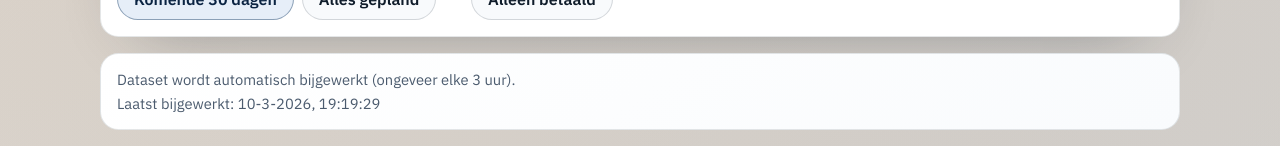
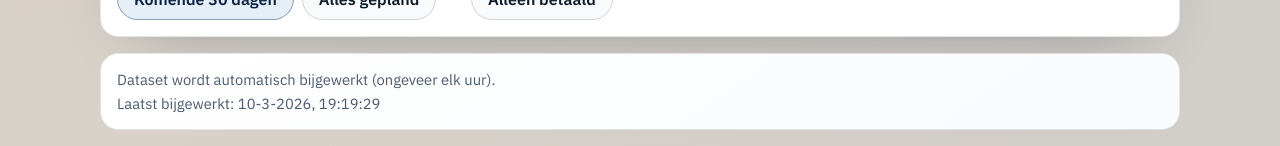
Before and after one commit to Paulmzuiderduin/sportkijken, a React (Vite) app: page / in a window 1280 px wide. Shown: the part 647-793 px from the top of the page. Built offline with nearby package versions, Linux system fonts and the light colour scheme.

Commit message:
Set sports data refresh schedule to hourly

```diff
--- a/src/App.jsx
+++ b/src/App.jsx
@@ -420,7 +420,7 @@ function App() {
             <p>
               {scheduleDataset.isDemo
               ? 'MVP-notitie: deze versie gebruikt een handmatige dataset. Rechten en tijden kunnen wijzigen.'
-              : 'Dataset wordt automatisch bijgewerkt (ongeveer elke 3 uur).'}
+              : 'Dataset wordt automatisch bijgewerkt (ongeveer elk uur).'}
             </p>
           <p>Laatst bijgewerkt: {new Date(scheduleDataset.generatedAt).toLocaleString('nl-NL', { timeZone: 'Europe/Amsterdam' })}</p>
         </section>
```
Also changed, not shown: 1 other file (tests, documents, lock files or other folders).
